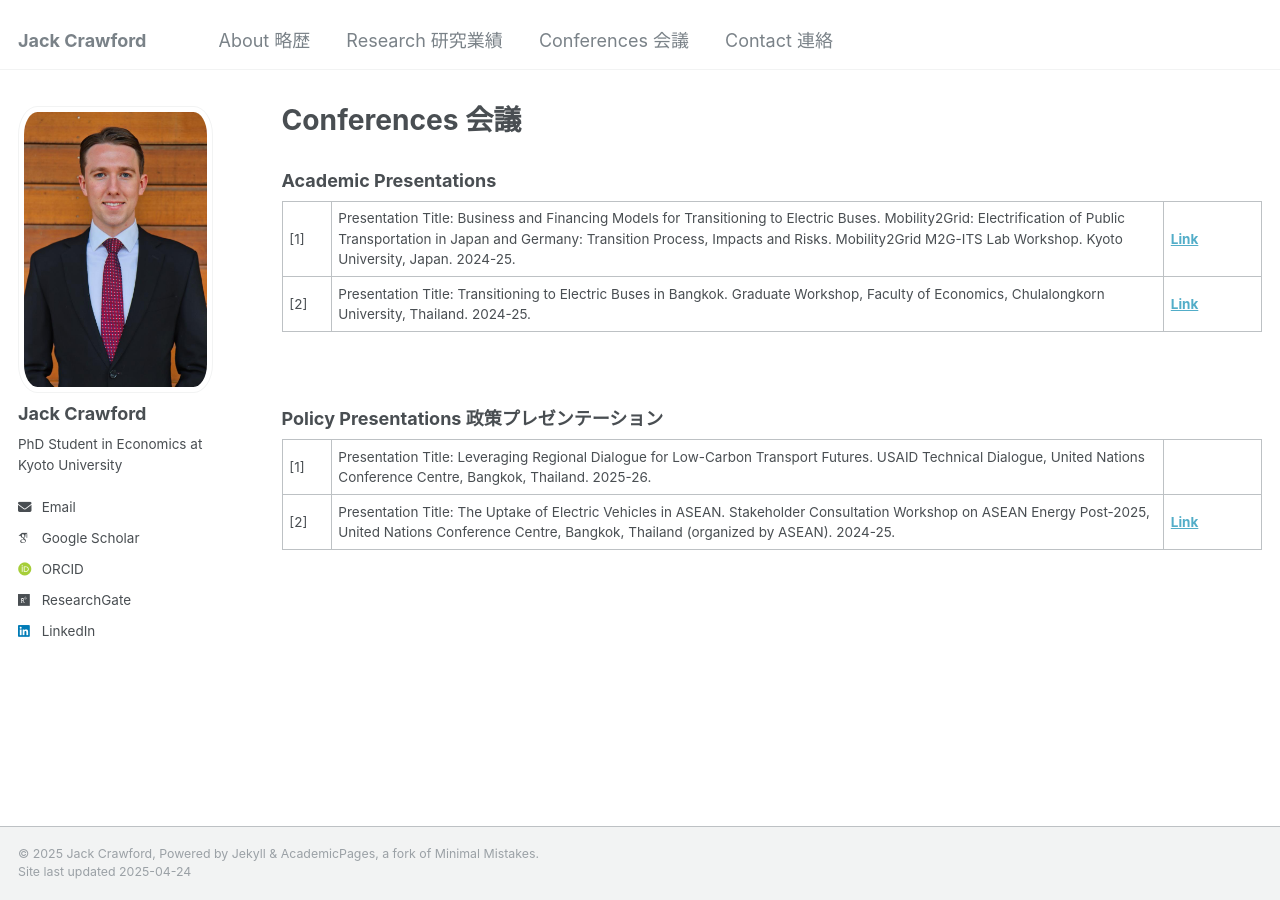
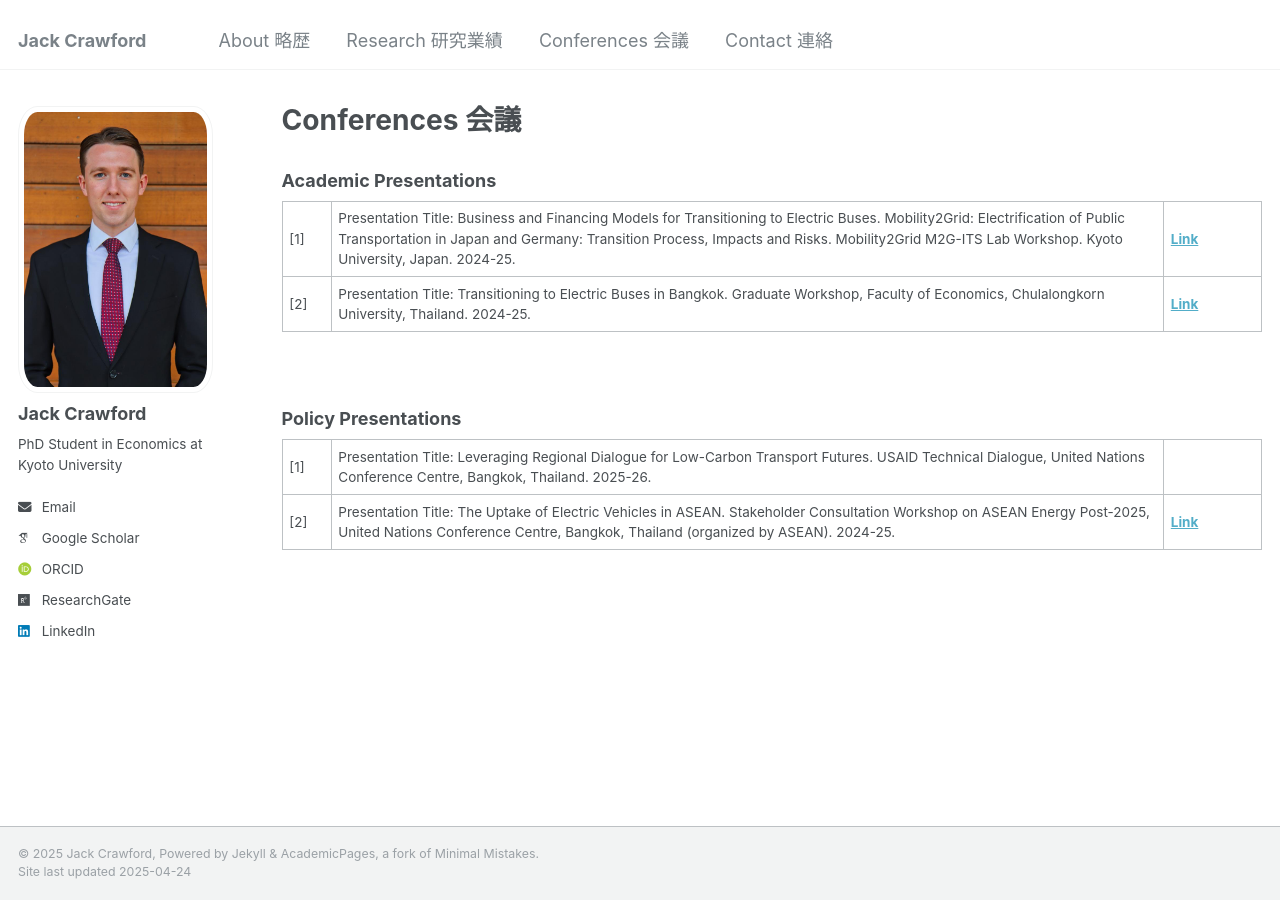
Before and after one commit to jackgcrawford/jackcrawford, a Jekyll site: the page built from _pages/talks.html, in a window 1280 px wide. Built offline with Jekyll 4.4.1, drawn with Linux system fonts in a browser that asks for light colours; some web fonts are replaced.

Commit message:
Update talks.html

```diff
--- a/_pages/talks.html
+++ b/_pages/talks.html
@@ -34,8 +34,7 @@ author_profile: true
 </table>
 
 <br>
-
-<h3>Policy Presentations 政策プレゼンテーション</h3>
+<h3>Policy Presentations</h3>
 <table class="tg">
   <tbody>
     <tr>
```
